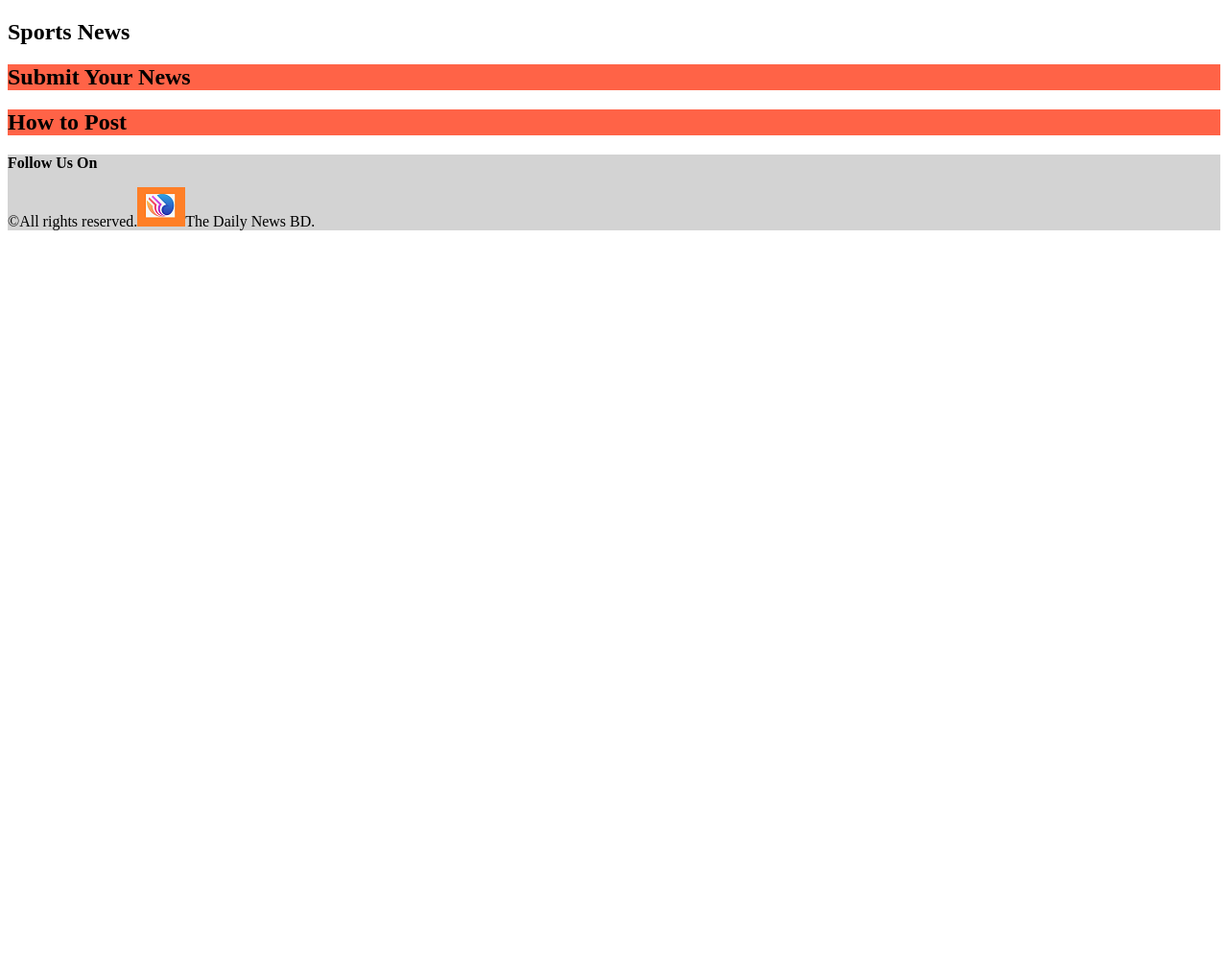
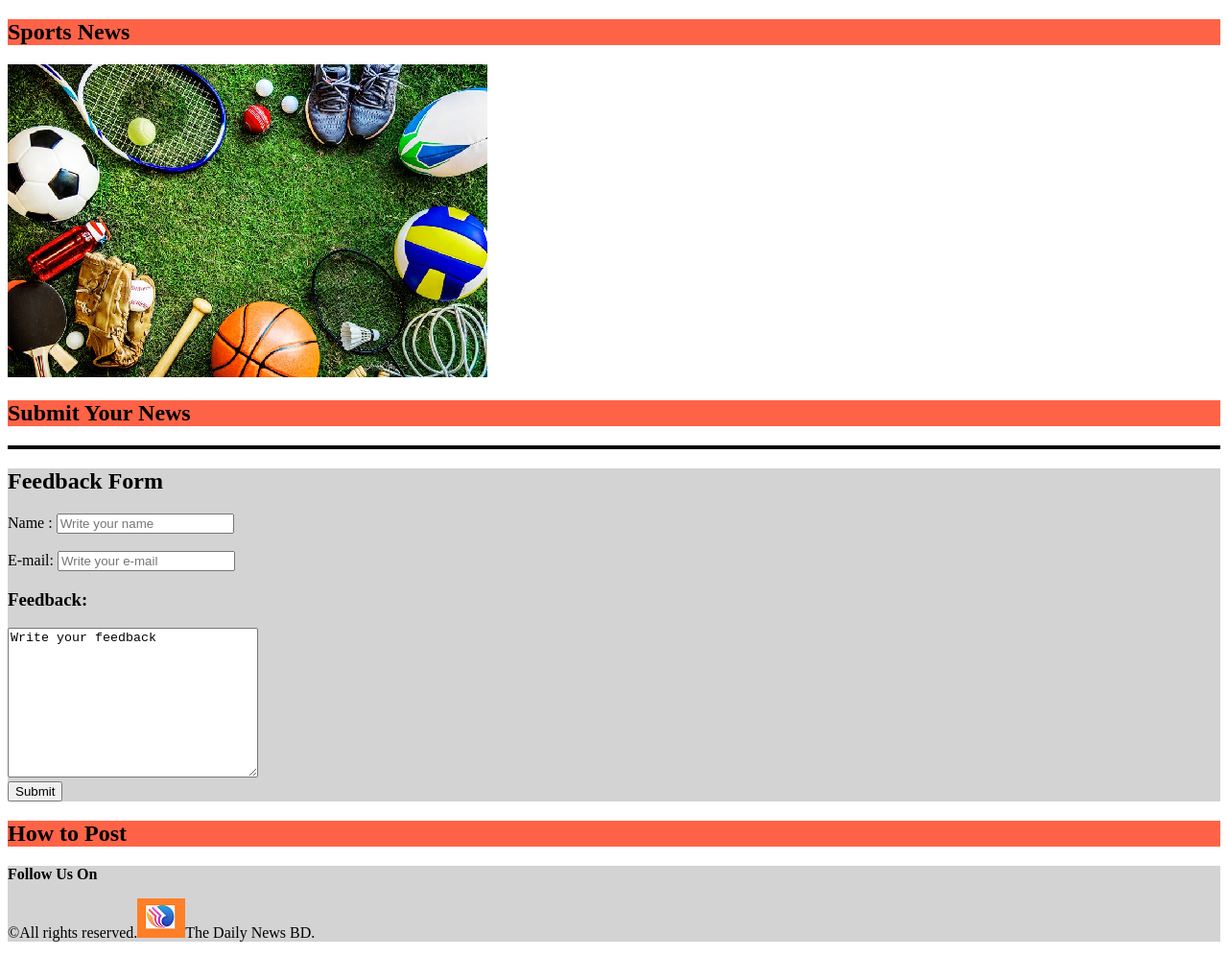
Before and after one commit to Ishratph-08/newspaper_html, a plain HTML site: page index.html in a window 1280 px wide. Shown: the part 781-1778 px from the top of the page at 96% size. Before the commit the page ends 1037 px from the top, so only its background shows below. Drawn offline with Linux system fonts and the light colour scheme.

Commit message:
3rd commit

```diff
--- a/index.html
+++ b/index.html
@@ -71,20 +71,63 @@
    <div>
     <img src="./tech.jpg" alt="tech_img">
    </div>
-   <div>
-    <p style="background-color: tomato;"><h2>Sports News</h2></p>
+   <div style="background-color: tomato;">
+   <p><h2>Sports News</h2></p>
    </div>
-   <div style="background-color: tomato;">
+
+    <img src="./sports.png" alt="sports_img">
+
+
+<div style="background-color: tomato;">
     <p>
         <h2>Submit Your News</h2>
     </p>
-    <form action=""></form>
+     <!-- submission form -->
+</div>
+
+<hr style="box-sizing: border-box;border:solid 2px;">
+    <form style="background-color: lightgrey;">
+        <h2>Feedback Form</h2>
+        <div>
+            <label for="name">Name : </label>
+            <input type="text" id="name" placeholder="Write your name">
+        </div>
+        <br>
+        <div>
+            <label for="email">E-mail:</label>
+            <input type="text" id="email" placeholder="Write your e-mail ">
+        </div>
+        <div>
+            <h3>Feedback:</h3>
+            <textarea name="feedback" id="" rows="10" cols="30">Write your feedback</textarea>
+        </div>
+        <div>
+
+            <input type="submit" value="Submit">
+        </div>
+        </form>
+
+
+
+
+
+
+    </form>
    </div>
+
+   <!-- how to post part -->
+
    <div style="background-color: tomato;">
     <p>
         <h2>How to Post</h2>
     </p>
-</div>
+    <!-- video -->
+
+   </div>
+
+
+
+
    <footer style="background-color:lightgrey">
    <p><b>Follow Us On</b></p>
    <p>&copy;All rights reserved.<img src="./logo.jpg " alt="news_logo">The Daily News BD.</p>
```
